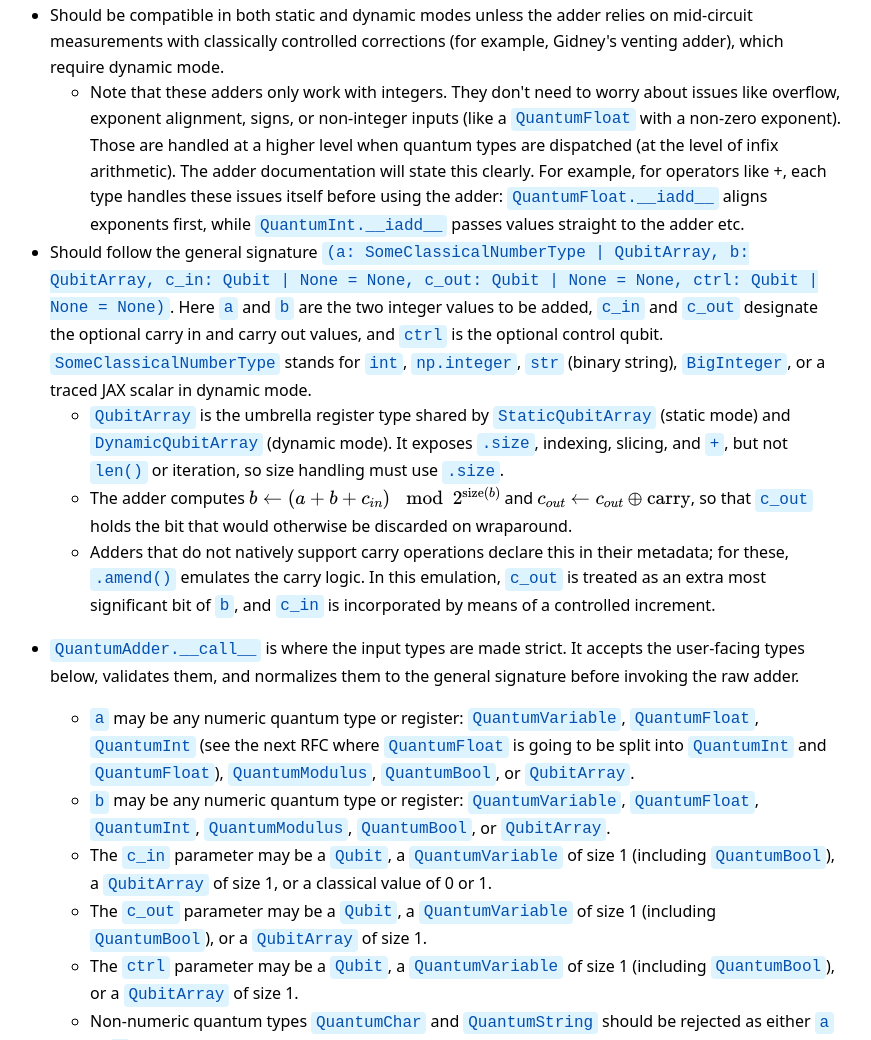
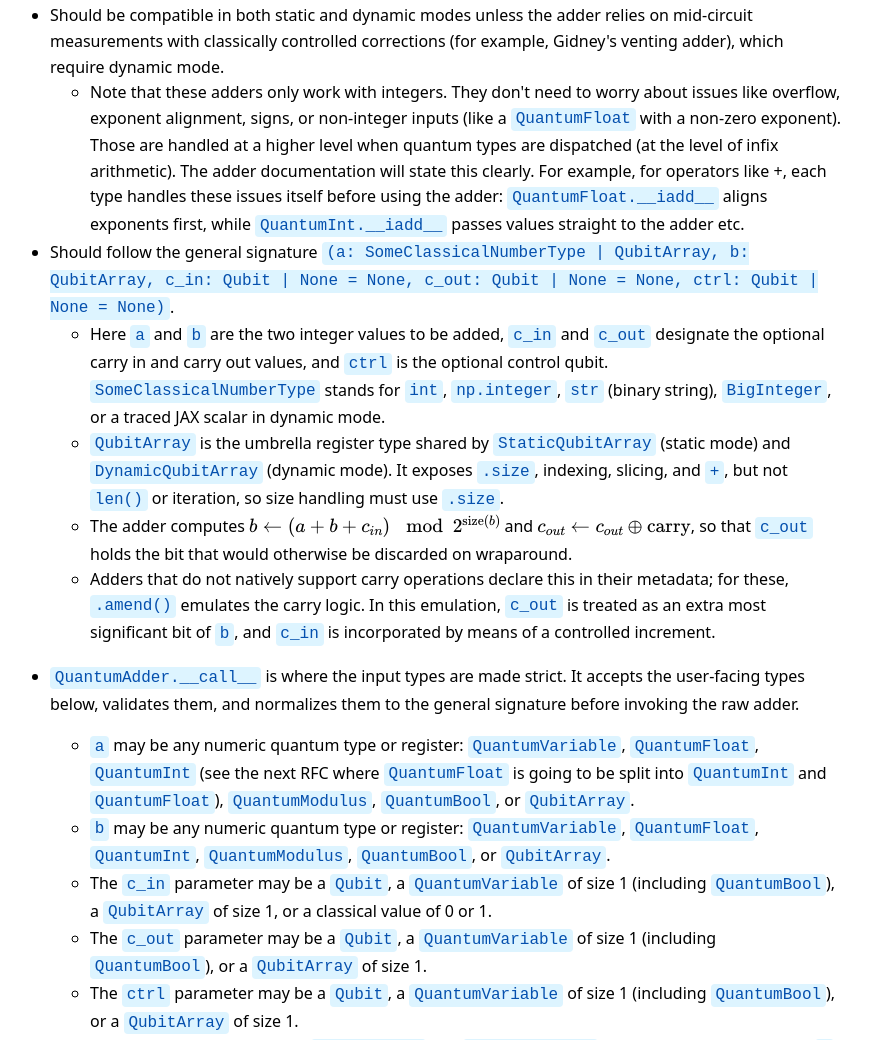
Before and after one commit to purva-thakre/qrisp-rfcs, a plain HTML site: page pr-preview/pr-2/index.html in a window 1280 px wide. Shown: the part 7551-8591 px from the top of the page, without its empty margins (214-1085 px from the left). Drawn offline with nearby package versions, Linux system fonts and the light colour scheme.

Commit message:
Deploy preview for PR 2 🛫

```diff
--- a/pr-preview/pr-2/index.html
+++ b/pr-preview/pr-2/index.html
@@ -294,7 +294,8 @@ span.linenos.special { color: #000000; background-color: #ffffc0; padding-left:
 <li>Note that these adders only work with integers. They don't need to worry about issues like overflow, exponent alignment, signs, or non-integer inputs (like a <code>QuantumFloat</code> with a non-zero exponent). Those are handled at a higher level when quantum types are dispatched (at the level of infix arithmetic). The adder documentation will state this clearly. For example, for operators like +, each type handles these issues itself before using the adder: <code>QuantumFloat.__iadd__</code> aligns exponents first, while <code>QuantumInt.__iadd__</code> passes values straight to the adder etc.</li>
 </ul>
 </li>
-<li>Should follow the general signature <code>(a: SomeClassicalNumberType | QubitArray, b: QubitArray, c_in: Qubit | None = None, c_out: Qubit | None = None, ctrl: Qubit | None = None)</code>. Here <code>a</code> and <code>b</code> are the two integer values to be added, <code>c_in</code> and <code>c_out</code> designate the optional carry in and carry out values, and <code>ctrl</code> is the optional control qubit. <code>SomeClassicalNumberType</code> stands for <code>int</code>, <code>np.integer</code>, <code>str</code> (binary string), <code>BigInteger</code>, or a traced JAX scalar in dynamic mode.<ul>
+<li>Should follow the general signature <code>(a: SomeClassicalNumberType | QubitArray, b: QubitArray, c_in: Qubit | None = None, c_out: Qubit | None = None, ctrl: Qubit | None = None)</code>. <ul>
+<li>Here <code>a</code> and <code>b</code> are the two integer values to be added, <code>c_in</code> and <code>c_out</code> designate the optional carry in and carry out values, and <code>ctrl</code> is the optional control qubit. <code>SomeClassicalNumberType</code> stands for <code>int</code>, <code>np.integer</code>, <code>str</code> (binary string), <code>BigInteger</code>, or a traced JAX scalar in dynamic mode.</li>
 <li><code>QubitArray</code> is the umbrella register type shared by <code>StaticQubitArray</code> (static mode) and <code>DynamicQubitArray</code> (dynamic mode). It exposes <code>.size</code>, indexing, slicing, and <code>+</code>, but not <code>len()</code> or iteration, so size handling must use <code>.size</code>.</li>
 <li>The adder computes <span class="arithmatex">\(b \leftarrow (a + b + c_{in}) \mod 2^{\text{size}(b)}\)</span> and <span class="arithmatex">\(c_{out} \leftarrow c_{out} \oplus \text{carry}\)</span>, so that <code>c_out</code> holds the bit that would otherwise be discarded on wraparound.</li>
 <li>Adders that do not natively support carry operations declare this in their metadata; for these, <code>.amend()</code> emulates the carry logic. In this emulation, <code>c_out</code> is treated as an extra most significant bit of <code>b</code>, and <code>c_in</code> is incorporated by means of a controlled increment.</li>
```
